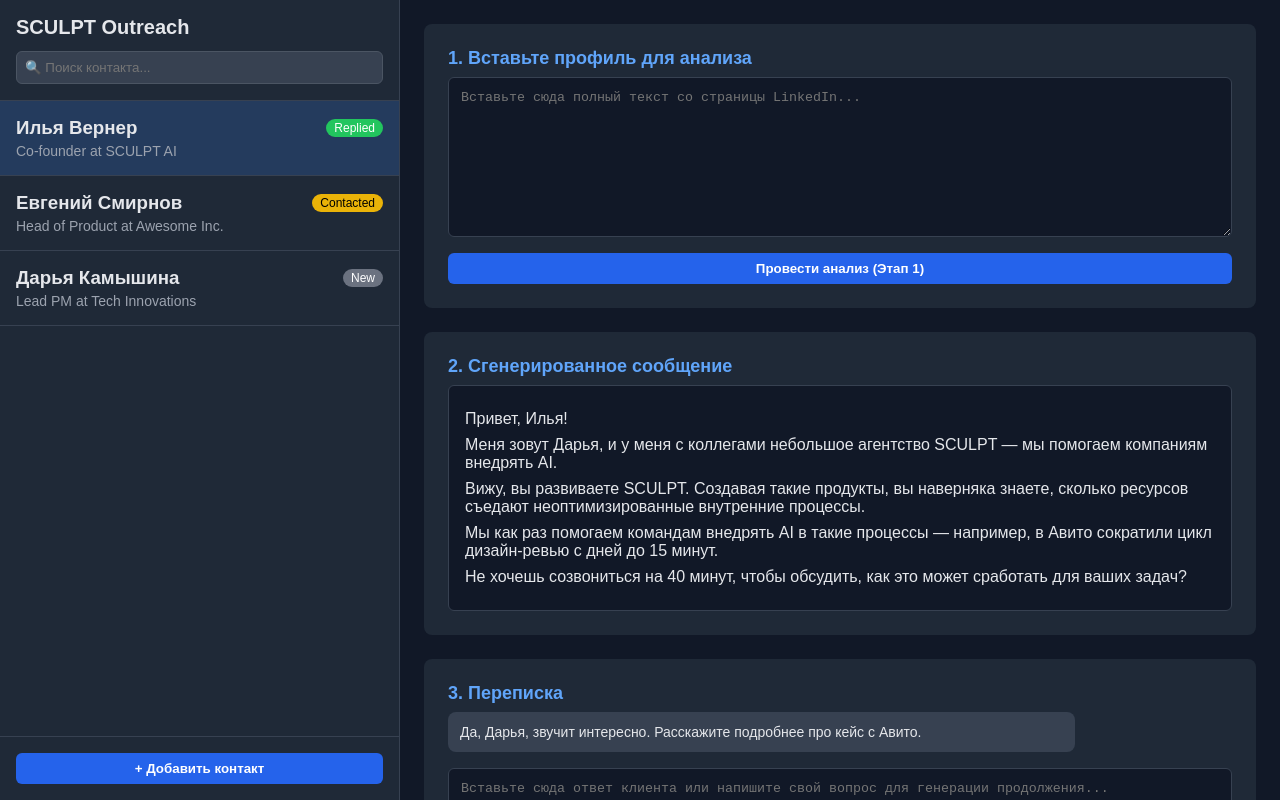
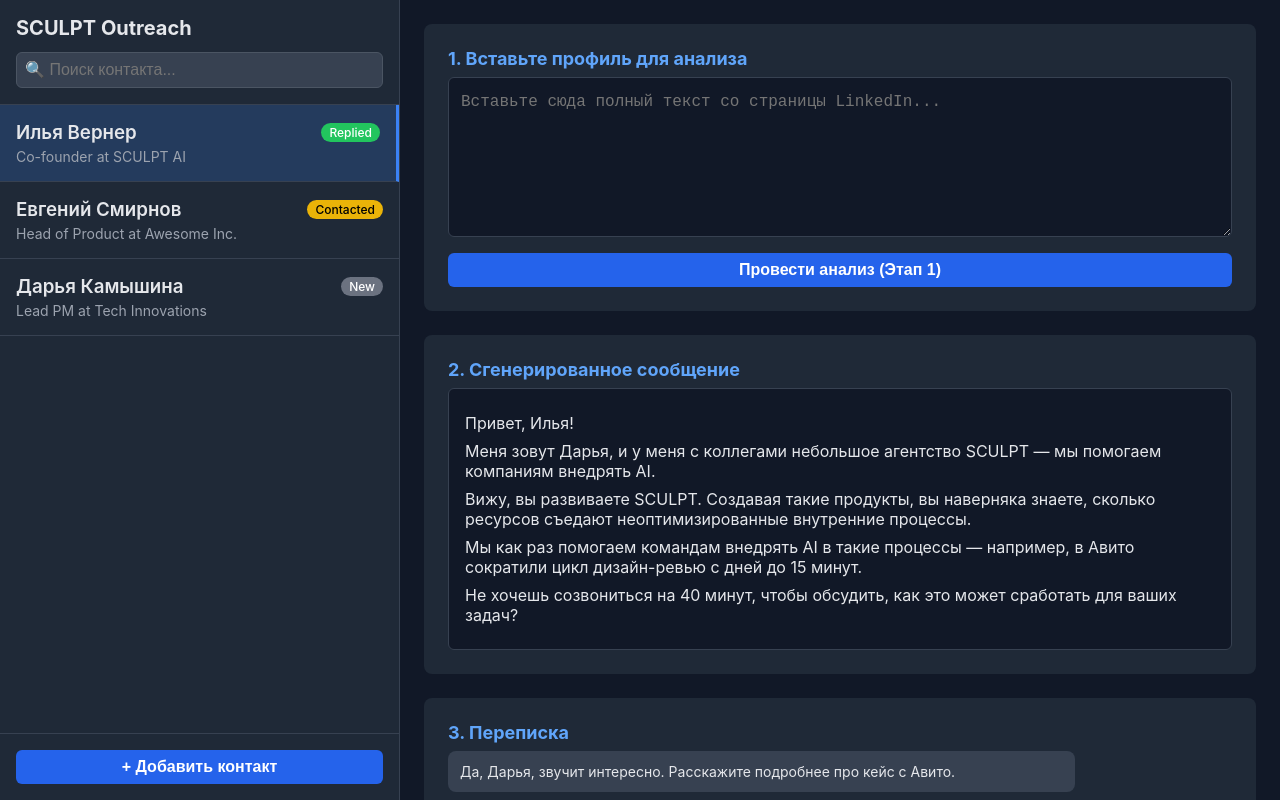
Before and after one commit to iliawerner/nextjs-boilerplate, a Next.js app: page / in a window 1280 px wide. Built offline with nearby package versions, Linux system fonts and the light colour scheme.

Commit message:
Update globals.css

```diff
--- a/app/globals.css
+++ b/app/globals.css
@@ -8,3 +8,57 @@
 * {
   box-sizing: border-box;
 }
+
+/* app/globals.css */
+body {
+  font-family: -apple-system, BlinkMacSystemFont, "Segoe UI", Roboto, Helvetica, Arial, sans-serif;
+  color: #e5e7eb;
+  background-color: #111827;
+  margin: 0;
+}
+
+* {
+  box-sizing: border-box;
+}
+
+.container { display: flex; height: 100vh; }
+.sidebar { width: 33.33%; min-width: 300px; max-width: 400px; background-color: #1f2937; border-right: 1px solid #374151; display: flex; flex-direction: column; }
+.main-content { flex: 1; padding: 24px; overflow-y: auto; display: flex; flex-direction: column; gap: 24px; }
+
+.sidebar-header { padding: 16px; border-bottom: 1px solid #374151; }
+.title { font-size: 1.25rem; font-weight: bold; margin: 0; }
+.search-input { width: 100%; margin-top: 12px; padding: 8px; background-color: #374151; border-radius: 6px; border: 1px solid #4b5563; color: #e5e7eb; font-size: 1rem; }
+.search-input:focus { outline: none; box-shadow: 0 0 0 2px #3b82f6; }
+
+.contact-list { flex: 1; overflow-y: auto; }
+.contact-item { padding: 16px; border-bottom: 1px solid #374151; cursor: pointer; }
+.contact-item:hover { background-color: #374151; }
+.contact-item.active { background-color: rgba(59, 130, 246, 0.2); border-right: 3px solid #3b82f6;}
+.contact-item h3 { margin: 0; font-weight: 600; }
+.contact-item p { margin: 4px 0 0; font-size: 0.875rem; color: #9ca3af; }
+.contact-info { display: flex; justify-content: space-between; align-items: center; }
+
+.status { font-size: 0.75rem; font-weight: 500; padding: 2px 8px; border-radius: 9999px; }
+.status.replied { background-color: #22c55e; color: #ffffff; }
+.status.contacted { background-color: #eab308; color: #000000; }
+.status.new { background-color: #6b7280; color: #ffffff; }
+
+.sidebar-footer { padding: 16px; border-top: 1px solid #374151; }
+
+.btn { width: 100%; font-weight: bold; padding: 10px 16px; border-radius: 6px; border: none; cursor: pointer; font-size: 1rem; }
+.btn-primary { background-color: #2563eb; color: white; }
+.btn-primary:hover { background-color: #1d4ed8; }
+.btn-secondary { background-color: #16a34a; color: white; }
+.btn-secondary:hover { background-color: #15803d; }
+
+.card { background-color: #1f2937; border-radius: 8px; padding: 24px; }
+.card-title { font-size: 1.125rem; font-weight: bold; color: #60a5fa; margin: 0 0 12px 0; }
+
+.textarea { width: 100%; padding: 12px; background-color: #111827; border-radius: 6px; border: 1px solid #374151; color: #e5e7eb; font-size: 1rem; line-height: 1.5; }
+.textarea:focus { outline: none; box-shadow: 0 0 0 2px #3b82f6; }
+
+.message-box { background-color: #111827; padding: 16px; border-radius: 6px; border: 1px solid #374151; }
+.message-box p { margin: 8px 0; }
+
+.chat-bubble { background-color: #374151; padding: 12px; border-radius: 8px; max-width: 80%; }
+.chat-bubble p { margin: 0; font-size: 0.875rem; }
```
